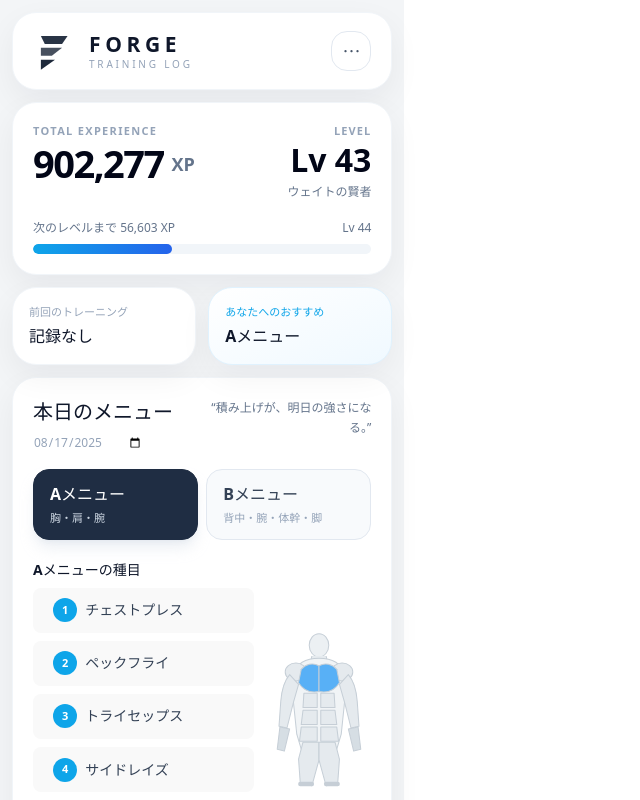
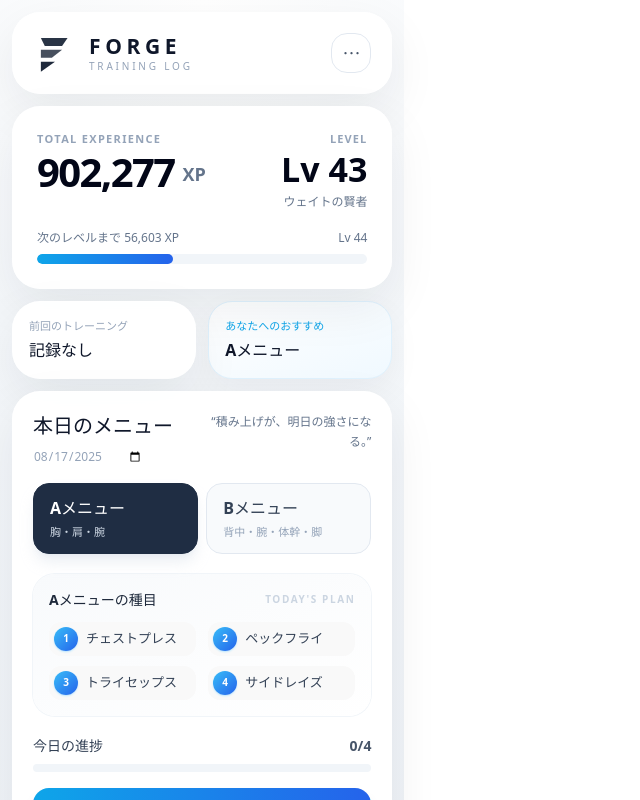
Before and after one commit to potyomukin1993/muscle-xp-tracker, a React (Vite) app in the folder vitejs-vite-sygis3wt/: page / in a window 1280 px wide. Shown: the top 800 px of the page, without its empty margins (0-640 px from the left). Built offline with nearby package versions, Linux system fonts and the light colour scheme.

Commit message:
Update App.tsx

```diff
--- a/vitejs-vite-sygis3wt/src/App.tsx
+++ b/vitejs-vite-sygis3wt/src/App.tsx
@@ -547,6 +547,94 @@ type MuscleArea =
   | "legs"
   | "generic";
 
+// High-quality anatomy base illustrations from Wikimedia Commons.
+// Front/back artwork: Termininja, CC BY-SA 3.0.
+const ANATOMY_FRONT_URL =
+  "https://upload.wikimedia.org/wikipedia/commons/1/13/Muscular_system.svg";
+const ANATOMY_BACK_URL =
+  "https://upload.wikimedia.org/wikipedia/commons/9/90/Muscular_system-back.svg";
+
+type AnatomyOverlay = {
+  left: number;
+  top: number;
+  width: number;
+  height: number;
+  rotate?: number;
+  radius?: string;
+};
+
+function getAnatomyOverlays(area: MuscleArea): {
+  view: "front" | "back";
+  overlays: AnatomyOverlay[];
+} {
+  switch (area) {
+    case "chest":
+      return {
+        view: "front",
+        overlays: [
+          { left: 38, top: 24.5, width: 12.5, height: 10, rotate: -5, radius: "48% 52% 48% 52%" },
+          { left: 49.5, top: 24.5, width: 12.5, height: 10, rotate: 5, radius: "52% 48% 52% 48%" },
+        ],
+      };
+    case "shoulders":
+      return {
+        view: "front",
+        overlays: [
+          { left: 28.5, top: 22.5, width: 10, height: 9, rotate: -14, radius: "50%" },
+          { left: 61.5, top: 22.5, width: 10, height: 9, rotate: 14, radius: "50%" },
+        ],
+      };
+    case "triceps":
+      return {
+        view: "back",
+        overlays: [
+          { left: 27, top: 33, width: 8, height: 18, rotate: 8, radius: "45%" },
+          { left: 65, top: 33, width: 8, height: 18, rotate: -8, radius: "45%" },
+        ],
+      };
+    case "biceps":
+      return {
+        view: "front",
+        overlays: [
+          { left: 27, top: 32.5, width: 8.5, height: 16, rotate: -7, radius: "45%" },
+          { left: 64.5, top: 32.5, width: 8.5, height: 16, rotate: 7, radius: "45%" },
+        ],
+      };
+    case "abs":
+      return {
+        view: "front",
+        overlays: [
+          { left: 43, top: 36, width: 14, height: 27, radius: "38%" },
+        ],
+      };
+    case "lats":
+      return {
+        view: "back",
+        overlays: [
+          { left: 31.5, top: 31, width: 15, height: 26, rotate: -6, radius: "45% 30% 55% 45%" },
+          { left: 53.5, top: 31, width: 15, height: 26, rotate: 6, radius: "30% 45% 45% 55%" },
+        ],
+      };
+    case "midback":
+      return {
+        view: "back",
+        overlays: [
+          { left: 39, top: 23.5, width: 22, height: 21, radius: "42%" },
+        ],
+      };
+    case "legs":
+      return {
+        view: "front",
+        overlays: [
+          { left: 35, top: 61, width: 13.5, height: 29, rotate: 2, radius: "45%" },
+          { left: 51.5, top: 61, width: 13.5, height: 29, rotate: -2, radius: "45%" },
+        ],
+      };
+    default:
+      return { view: "front", overlays: [] };
+  }
+}
+
 function getMuscleArea(exercise: ExerciseTemplate): MuscleArea {
   const key = exercise.key.toLowerCase();
   const name = exercise.name;
@@ -574,103 +662,43 @@ function MuscleMap({
   size?: "sm" | "lg";
 }) {
   const area = getMuscleArea(exercise);
-  const isBack = area === "lats" || area === "midback";
-  const wrap = size === "lg" ? "h-40 w-28" : "h-[68px] w-12";
-
-  const active = "#2f9df4";
-  const activeSoft = "#77c5fb";
-  const muscle = "#dfe5ea";
-  const muscleDark = "#cdd6de";
-  const outline = "#b8c3cd";
+  const config = getAnatomyOverlays(area);
+  const large = size === "lg";
 
   return (
-    <svg
-      viewBox="0 0 120 180"
-      className={`${wrap} shrink-0`}
-      role="img"
+    <figure
+      className={`relative shrink-0 overflow-hidden ${
+        large
+          ? "h-[176px] w-[126px] rounded-[28px] bg-gradient-to-b from-slate-50 to-white"
+          : "h-[72px] w-[52px] rounded-2xl bg-slate-50"
+      }`}
       aria-label={`${exercise.name}で主に鍛える部位`}
     >
-      <g stroke={outline} strokeWidth="1.15" strokeLinejoin="round">
-        {/* head / neck */}
-        <ellipse cx="60" cy="15" rx="11" ry="13" fill="#e8edf1" />
-        <path d="M52 27 50 36h20l-2-9" fill="#e1e7ec" />
-
-        {/* torso base */}
-        <path
-          d="M41 34c-8 5-12 18-11 33l5 48 8 27h34l8-27 5-48c1-15-3-28-11-33-10-6-28-6-38 0Z"
-          fill="#eef2f5"
+      <img
+        src={config.view === "back" ? ANATOMY_BACK_URL : ANATOMY_FRONT_URL}
+        alt=""
+        draggable={false}
+        className="absolute inset-0 h-full w-full select-none object-contain object-top opacity-[0.42] grayscale saturate-0"
+        style={{ filter: "grayscale(1) saturate(0) contrast(.82) brightness(1.18)" }}
       />
 
-        {/* shoulders */}
-        <ellipse cx="34" cy="45" rx="12" ry="10" fill={area === "shoulders" ? active : muscle} />
-        <ellipse cx="86" cy="45" rx="12" ry="10" fill={area === "shoulders" ? active : muscle} />
-
-        {/* arms */}
-        <path
-          d="M27 48c-7 8-9 17-10 30l-2 28 9 2 7-28 6-21Z"
-          fill={area === "biceps" && !isBack ? active : area === "triceps" && isBack ? active : muscle}
+      {config.overlays.map((overlay, index) => (
+        <span
+          key={`${area}-${index}`}
+          className="absolute bg-sky-500/80 shadow-[0_0_18px_rgba(14,165,233,.22)] mix-blend-multiply"
+          style={{
+            left: `${overlay.left}%`,
+            top: `${overlay.top}%`,
+            width: `${overlay.width}%`,
+            height: `${overlay.height}%`,
+            transform: `rotate(${overlay.rotate ?? 0}deg)`,
+            borderRadius: overlay.radius ?? "45%",
+          }}
         />
-        <path
-          d="M93 48c7 8 9 17 10 30l2 28-9 2-7-28-6-21Z"
-          fill={area === "biceps" && !isBack ? active : area === "triceps" && isBack ? active : muscle}
-        />
-        <path d="M16 107 13 132l8 2 6-25Z" fill={muscleDark} />
-        <path d="m104 107 3 25-8 2-6-25Z" fill={muscleDark} />
-
-        {/* upper torso front/back */}
-        {!isBack ? (
-          <>
-            <path
-              d="M40 42c5-6 13-8 20-4v29c-10 2-18-2-23-10Z"
-              fill={area === "chest" ? active : muscle}
-            />
-            <path
-              d="M80 42c-5-6-13-8-20-4v29c10 2 18-2 23-10Z"
-              fill={area === "chest" ? active : muscle}
-            />
-            <path d="M43 69h15v16H42Z" fill={area === "abs" ? activeSoft : muscle} />
-            <path d="M62 69h15l1 16H62Z" fill={area === "abs" ? activeSoft : muscle} />
-            <path d="M42 88h16v16H40Z" fill={area === "abs" ? active : muscle} />
-            <path d="M62 88h16l2 16H62Z" fill={area === "abs" ? active : muscle} />
-            <path d="M40 107h18v16H38Z" fill={area === "abs" ? activeSoft : muscle} />
-            <path d="M62 107h18l2 16H62Z" fill={area === "abs" ? activeSoft : muscle} />
-
-            {/* triceps shown on posterior edge even on front silhouette */}
-            {area === "triceps" && (
-              <>
-                <path d="M22 57c5 0 8 7 8 18l-5 26-7-2 2-28Z" fill={active} stroke="none" />
-                <path d="M98 57c-5 0-8 7-8 18l5 26 7-2-2-28Z" fill={active} stroke="none" />
-              </>
-            )}
-          </>
-        ) : (
-          <>
-            <path
-              d="M41 39c7-5 31-5 38 0l-5 22-14 9-14-9Z"
-              fill={area === "midback" ? active : muscleDark}
-            />
-            <path
-              d="M40 55 31 82l11 32 18-24V64Z"
-              fill={area === "lats" ? active : muscle}
-            />
-            <path
-              d="m80 55 9 27-11 32-18-24V64Z"
-              fill={area === "lats" ? active : muscle}
-            />
-            <path d="M48 72h24l-4 42H52Z" fill={area === "midback" ? activeSoft : muscleDark} />
-          </>
-        )}
-
-        {/* hips / legs */}
-        <path d="M42 124h18v20l-8 29-13-2-2-28Z" fill={area === "legs" ? active : muscle} />
-        <path d="M78 124H60v20l8 29 13-2 2-28Z" fill={area === "legs" ? active : muscle} />
-        <path d="M39 171h13M68 171h13" fill="none" strokeLinecap="round" strokeWidth="5" />
-
-        {area === "generic" && (
-          <path d="M38 48h44M35 58h50" fill="none" stroke={active} strokeWidth="5" strokeLinecap="round" />
-        )}
-      </g>
-    </svg>
+      ))}
+
+      <span className="pointer-events-none absolute inset-x-0 bottom-0 h-6 bg-gradient-to-t from-white via-white/80 to-transparent" />
+    </figure>
   );
 }
 
@@ -1409,15 +1437,15 @@ export default function App() {
   };
 
   const appShell =
-    "min-h-screen bg-[#f3f5f7] text-slate-900 notranslate selection:bg-sky-100";
+    "min-h-screen bg-[radial-gradient(circle_at_top,_#ffffff_0%,_#f4f7fa_38%,_#eef2f6_100%)] text-slate-900 notranslate selection:bg-sky-100";
   const pageWidth = "mx-auto w-full max-w-md";
   const card =
-    "rounded-[24px] border border-slate-100 bg-white shadow-[0_12px_32px_rgba(15,23,42,0.055)]";
+    "rounded-[28px] border border-white/80 bg-white/95 shadow-[0_18px_50px_rgba(15,23,42,0.075)] backdrop-blur";
 
   const BrandHeader = ({ compact = false }: { compact?: boolean }) => (
     <header
       className={`${card} flex items-center justify-between ${
-        compact ? "px-4 py-3" : "px-5 py-4"
+        compact ? "px-4 py-3" : "px-5 py-[18px]"
       }`}
     >
       <div className="text-slate-800">
@@ -1452,6 +1480,9 @@ export default function App() {
           >
             全データをリセット
           </button>
+          <div className="mt-2 border-t border-slate-100 px-3 pt-3 text-[10px] leading-4 text-slate-400">
+            Anatomy artwork: Termininja / Wikimedia Commons / CC BY-SA 3.0
+          </div>
         </div>
       </details>
     </header>
@@ -1519,14 +1550,14 @@ export default function App() {
         <div className={`${pageWidth} space-y-3`}>
           <BrandHeader />
 
-          <section className={`${card} p-5`}>
+          <section className={`${card} p-6`}>
             <div className="flex items-start justify-between gap-4">
               <div>
                 <div className="text-[11px] font-semibold tracking-[0.12em] text-slate-400">
                   TOTAL EXPERIENCE
                 </div>
                 <div className="mt-1 flex items-end gap-2">
-                  <span className="text-[38px] font-semibold leading-none tracking-[-0.04em] text-slate-950">
+                  <span className="text-[40px] font-semibold leading-none tracking-[-0.04em] text-slate-950">
                     {pretty(totalXP)}
                   </span>
                   <span className="pb-1 text-lg font-semibold text-slate-500">XP</span>
@@ -1536,7 +1567,7 @@ export default function App() {
                 <div className="text-[11px] font-semibold tracking-[0.1em] text-slate-400">
                   LEVEL
                 </div>
-                <div className="mt-1 text-[32px] font-semibold leading-none text-slate-950">
+                <div className="mt-1 text-[34px] font-semibold leading-none text-slate-950">
                   Lv {lv.level}
                 </div>
                 <div className="mt-2 max-w-[140px] truncate text-xs text-slate-500">
@@ -1626,37 +1657,30 @@ export default function App() {
               })}
             </div>
 
-            <div className="mt-5 grid grid-cols-[1fr_105px] gap-3">
-              <div>
-                <div className="mb-2 text-sm font-semibold">
+            <div className="mt-5 rounded-[22px] bg-gradient-to-br from-slate-50 to-white p-4 ring-1 ring-slate-100">
+              <div className="mb-3 flex items-center justify-between">
+                <div className="text-sm font-semibold text-slate-800">
                   {currentPattern}メニューの種目
                 </div>
-                <div className="space-y-2">
+                <div className="text-[10px] font-semibold tracking-[0.16em] text-slate-300">
+                  TODAY'S PLAN
+                </div>
+              </div>
+              <div className="grid grid-cols-2 gap-x-3 gap-y-2.5">
                 {standardVisibleExercises.map(({ exercise }, index) => (
                   <button
                     key={exercise.key}
                     onClick={() => openExerciseDetail(exercise.key)}
-                      className="flex w-full items-center gap-2 text-left"
-                    >
-                      <span className="flex h-6 w-6 items-center justify-center rounded-full bg-sky-500 text-[11px] font-semibold text-white">
+                    className="flex min-w-0 items-center gap-2 rounded-xl px-1 py-1 text-left active:bg-white"
+                  >
+                    <span className="flex h-6 w-6 shrink-0 items-center justify-center rounded-full bg-gradient-to-br from-sky-400 to-blue-600 text-[10px] font-semibold text-white shadow-sm shadow-sky-200">
                       {index + 1}
                     </span>
-                      <span className="truncate text-sm font-medium text-slate-700">
+                    <span className="truncate text-[13px] font-medium text-slate-700">
                       {exercise.name}
                     </span>
                   </button>
                 ))}
-                </div>
-              </div>
-              <div className="flex items-end justify-center">
-                {standardVisibleExercises[0] && (
-                  <div className="opacity-80">
-                    <MuscleMap
-                      exercise={standardVisibleExercises[0].exercise}
-                      size="lg"
-                    />
-                  </div>
-                )}
               </div>
             </div>
 
@@ -1742,9 +1766,9 @@ export default function App() {
               return (
                 <article
                   key={exercise.key}
-                  className={`${card} overflow-hidden`}
-                >
-                  <div className="flex items-center gap-3 p-3">
+                  className={`${card} overflow-hidden transition-shadow duration-200 ${isOpen ? "shadow-[0_20px_55px_rgba(15,23,42,0.10)]" : ""}`}
+                >
+                  <div className="flex items-center gap-3 px-4 py-3.5">
                     <button
                       onClick={() =>
                         setOpenExerciseKey((prev) =>
@@ -1797,12 +1821,12 @@ export default function App() {
                   </div>
 
                   {isOpen && (
-                    <div className="border-t border-slate-100 px-3 pb-3 pt-2">
+                    <div className="border-t border-slate-100 bg-gradient-to-b from-slate-50/75 to-white px-3 pb-3 pt-2.5">
                       <div className="space-y-1.5">
                         {exercise.sets.map((set, setIndex) => (
                           <div
                             key={`${exercise.key}-${setIndex}`}
-                            className="grid grid-cols-[52px_1fr_1fr_auto] items-center gap-2 rounded-xl bg-slate-50 px-2.5 py-2"
+                            className="grid grid-cols-[52px_1fr_1fr_auto] items-center gap-2 rounded-xl px-3 py-2.5 even:bg-slate-50/80"
                           >
                             <div className="text-xs font-medium text-slate-500">
                               Set {setIndex + 1}
@@ -1883,11 +1907,11 @@ export default function App() {
         />
 
         <main className={`${pageWidth} px-3 pb-8 pt-3`}>
-          <section className={`${card} overflow-hidden p-5`}>
+          <section className={`${card} overflow-hidden p-6`}>
             <div className="flex items-start justify-between gap-4">
               <div className="min-w-0 flex-1">
                 {exercise.isBase ? (
-                  <h1 className="text-2xl font-semibold tracking-tight text-slate-950">
+                  <h1 className="text-[28px] font-semibold tracking-[-0.025em] text-slate-950">
                     {exercise.name}
                   </h1>
                 ) : (
@@ -1906,7 +1930,7 @@ export default function App() {
               <MuscleMap exercise={exercise} size="lg" />
             </div>
 
-            <div className="mt-4 rounded-2xl bg-slate-50 p-4">
+            <div className="mt-5 rounded-[22px] bg-gradient-to-br from-slate-50 to-white p-4 ring-1 ring-slate-100">
               <div className="text-[11px] font-semibold text-slate-400">
                 前回の記録
               </div>
@@ -2001,7 +2025,7 @@ export default function App() {
               </button>
             </div>
 
-            <div className="mt-3 overflow-hidden rounded-2xl border border-slate-200">
+            <div className="mt-3 overflow-hidden rounded-[22px] border border-slate-100 bg-slate-50/50">
               {exercise.formVideos.length === 0 ? (
                 <div className="px-4 py-4 text-xs text-slate-400">
                   参考動画はまだ登録されていません。
@@ -2015,7 +2039,7 @@ export default function App() {
                       index > 0 ? "border-t border-slate-100" : ""
                     }`}
                   >
-                    <span className="flex h-10 w-14 shrink-0 items-center justify-center rounded-xl bg-slate-100 text-sky-500">
+                    <span className="flex h-10 w-14 shrink-0 items-center justify-center rounded-xl bg-gradient-to-br from-slate-100 to-white text-sky-500 shadow-inner ring-1 ring-slate-100">
                       ▶
                     </span>
                     <span className="min-w-0 flex-1">
```
Lines whose indentation alone changed are shown as unchanged.
